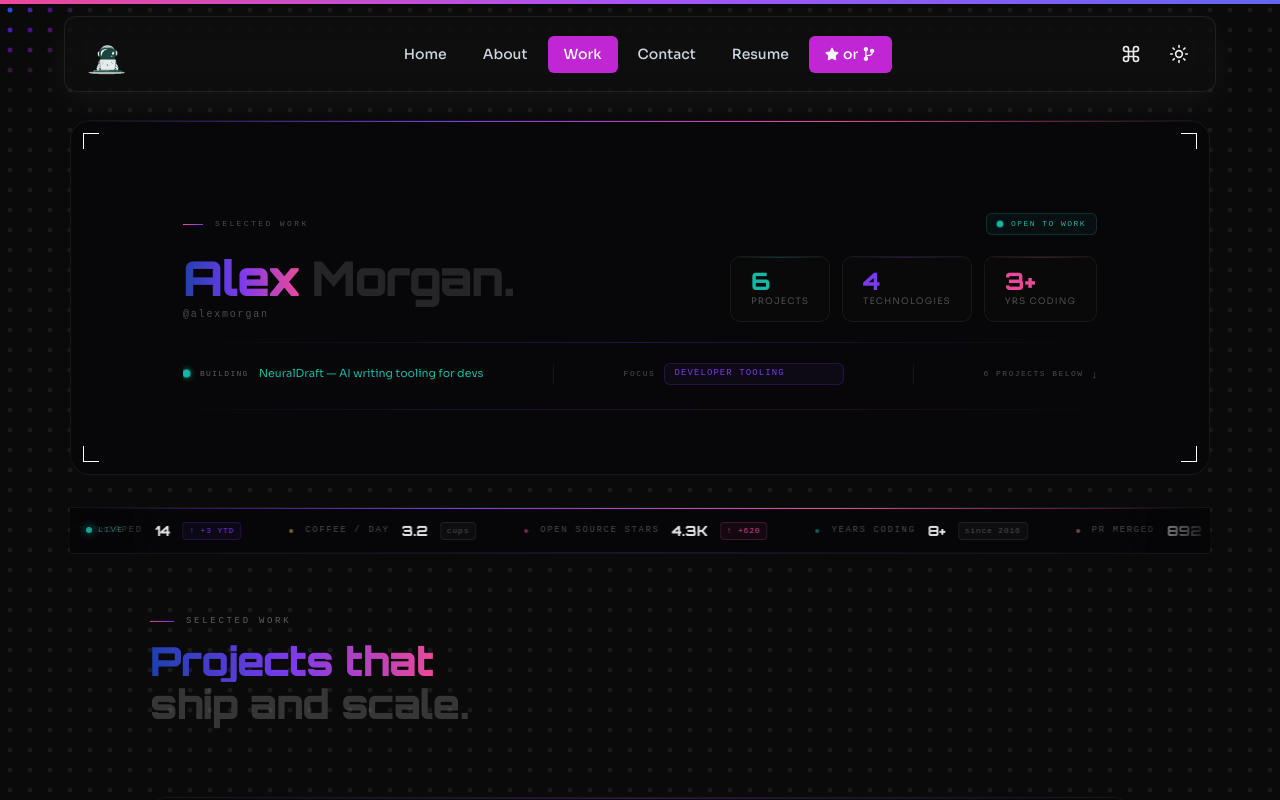
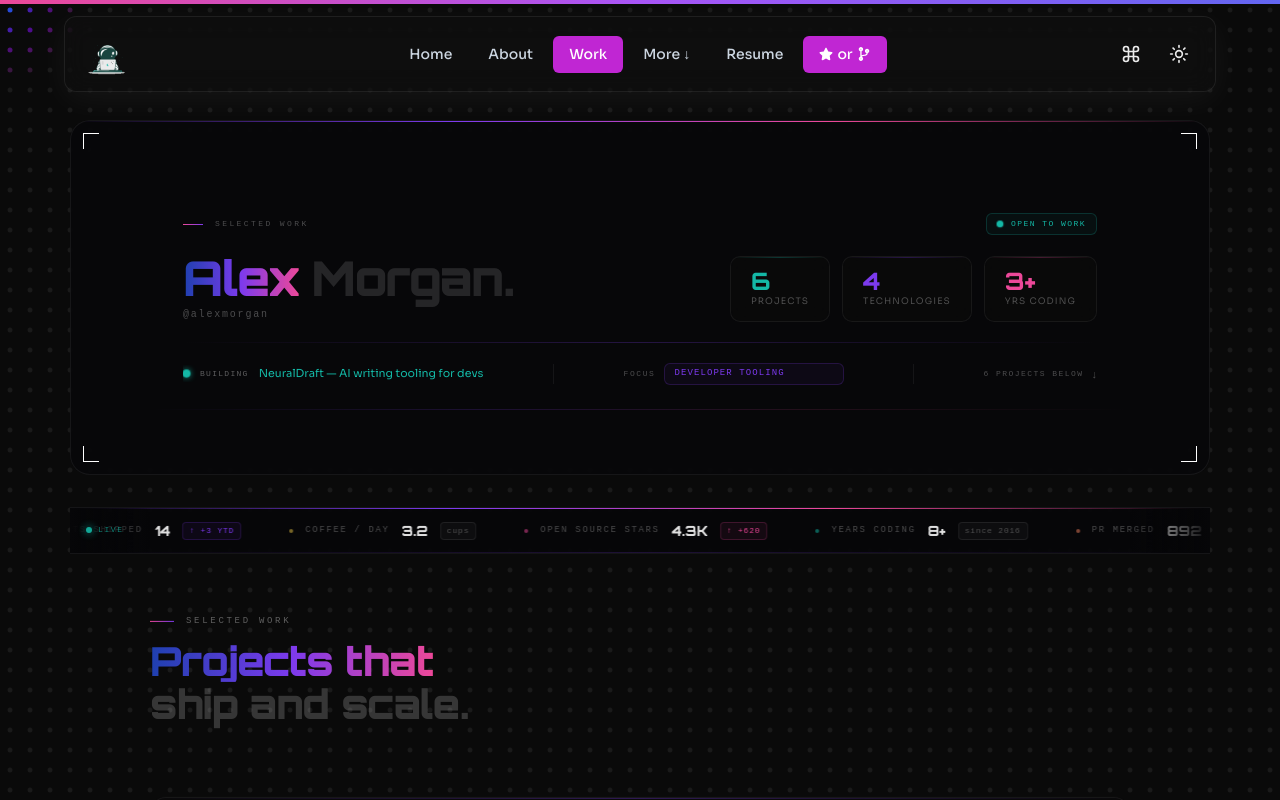
Before and after one commit to anandita-3217/anandita-dakshayani, a React (Vite) app: page /work in a window 1280 px wide. Shown: the top 800 px of the page. Built offline with nearby package versions, Linux system fonts and the light colour scheme.

Commit message:
Added tooltip to header

```diff
--- a/src/components/Header.jsx
+++ b/src/components/Header.jsx
@@ -5,11 +5,12 @@ import {
   HStack,
   IconButton,
   Image,
+  Kbd,
   VStack,
   useDisclosure,
   useColorMode,
   useColorModeValue,
-  Text,
+  Tooltip ,
 } from "@chakra-ui/react";
 import { motion, AnimatePresence } from "framer-motion";
 import { Link as RouterLink, useLocation } from "react-router-dom";
@@ -27,6 +28,8 @@ import { FaStar, FaCodeBranch } from "react-icons/fa";
 // Chakra + Motion wrapper
 const MotionBox = motion.create(Box);
 const MotionFlex = motion.create(Flex);
+
+// const themeToolTip = <Kbd>ctrl</Kbd>+<Kbd>shift</Kbd> + <Kbd>k</Kbd>
 
 export default function Header(){
   const { colorMode, toggleColorMode } = useColorMode();
@@ -63,7 +66,7 @@ export default function Header(){
     { name: "Home", href: "/" },
     { name: "About", href: "/about" },
     { name: "Work", href: "/work" },
-    { name: "Contact", href: "/#contact" },
+    { name: "More ↓", href: "#" }, // TODO: on hover show GuestBook and BucketList
     { name: "Resume",  href: "/#resume" },
   ];
 
@@ -235,6 +238,7 @@ export default function Header(){
           gap={2}
         >
           {/* Command Palette Button */}
+          <Tooltip label='ctrl+k' placement="bottom" hasArrow openDelay={300}>
           <MotionBox
             initial={{ opacity: 0, scale: 0 }}
             animate={{ opacity: 1, scale: 1 }}
@@ -254,12 +258,20 @@ export default function Header(){
             />
           </MotionBox>
 
+          </Tooltip>
+
+
           {/* Theme Toggle */}
+            <Tooltip label='ctrl+shift+k' placement="bottom"
+  hasArrow
+  openDelay={300}
+>
           <MotionBox
             initial={{ opacity: 0, scale: 0 }}
             animate={{ opacity: 1, scale: 1 }}
             transition={{ delay: 0.3, type: "spring" }}
           >
+
             <IconButton
               aria-label="Toggle theme"
               icon={colorMode === "light" ? <Moon size={20} /> : <Sun size={20} />}
@@ -272,6 +284,7 @@ export default function Header(){
               }}
             />
           </MotionBox>
+            </Tooltip>
 
           {/* Mobile Menu Toggle */}
           <IconButton
--- a/src/components/hooks/useKeyboardShortcuts.jsx
+++ b/src/components/hooks/useKeyboardShortcuts.jsx
@@ -11,7 +11,9 @@ export function useKeyboardShortcuts({ onCommandPaletteOpen, onThemeToggle }) {
           onCommandPaletteOpen();
         }
       }
-      if((event.metaKey || event.ctrlKey) && event.key === 'q'){
+      // TODO: Figure out what combination
+      if((event.metaKey || event.ctrlKey) && event.shiftKey && event.key.toLowerCase() === 'k'
+){
         event.preventDefault();
         if (onThemeToggle){
           onThemeToggle();
```
